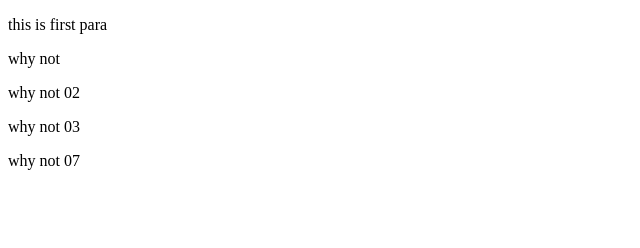
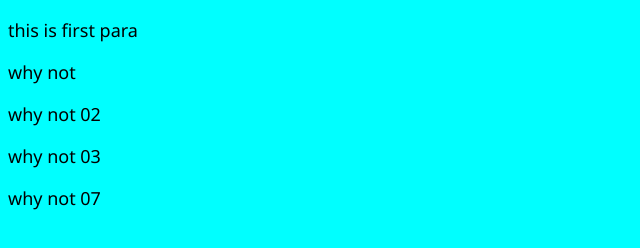
Before and after one commit to MUHAMMAD-ABRAR-GHAFFAR/get-repo, a plain HTML site: page index.html in a window 1280 px wide. Shown: the whole page, without its empty margins (0-640 px from the left). Drawn offline with Linux system fonts and the light colour scheme.

Commit message:
add 2 css

```diff
--- a/index.html
+++ b/index.html
@@ -3,6 +3,7 @@
 <head>
     <meta charset="UTF-8">
     <meta name="viewport" content="width=device-width, initial-scale=1.0">
+    <link rel="stylesheet" href="style.css">
     <title>Document</title>
 </head>
 <body>
--- /dev/null
+++ b/style.css
@@ -0,0 +1,6 @@
+
+body{
+    background-color: aqua;
+    font-size: large;
+    font-family: 'Segoe UI', Tahoma, Geneva, Verdana, sans-serif;
+}
```
